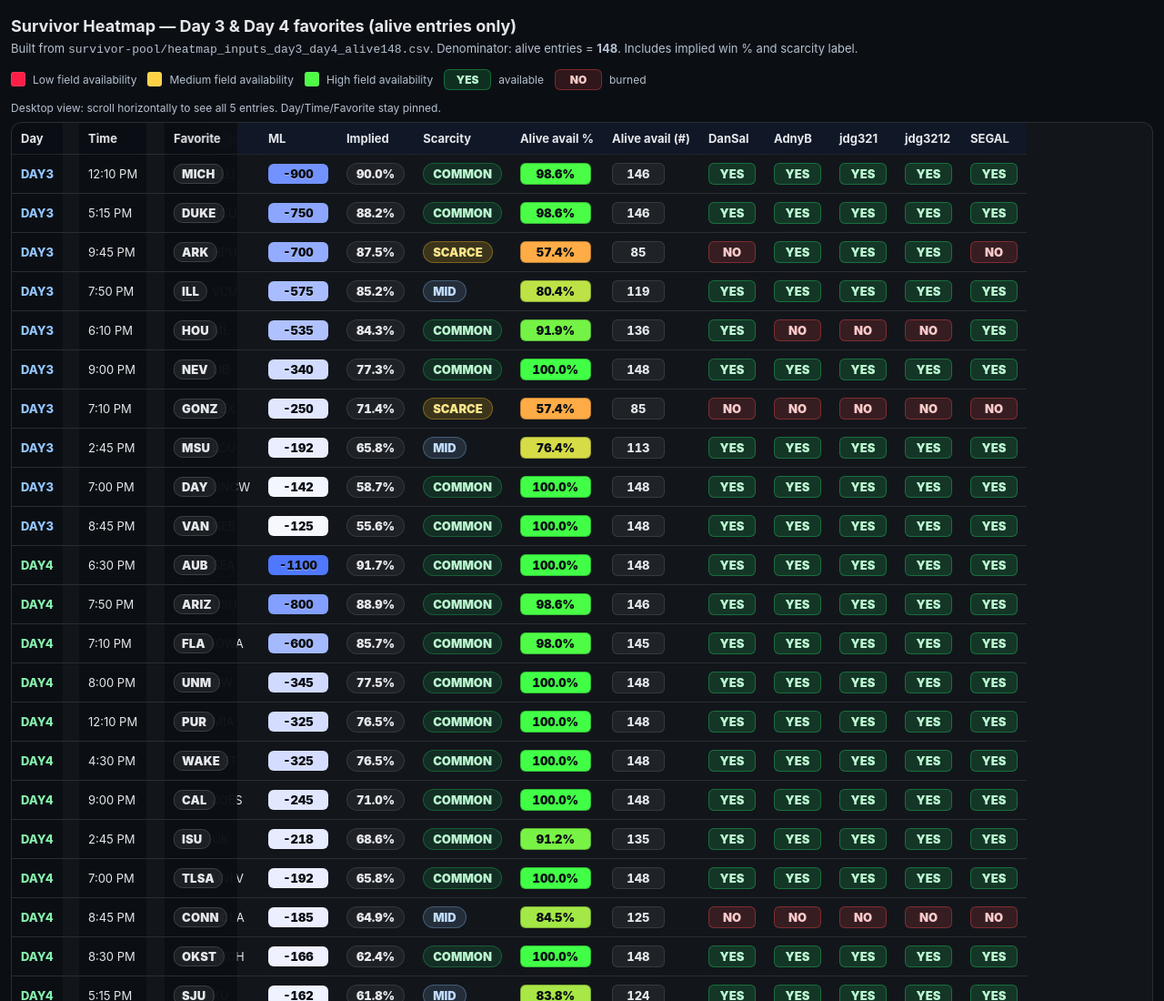
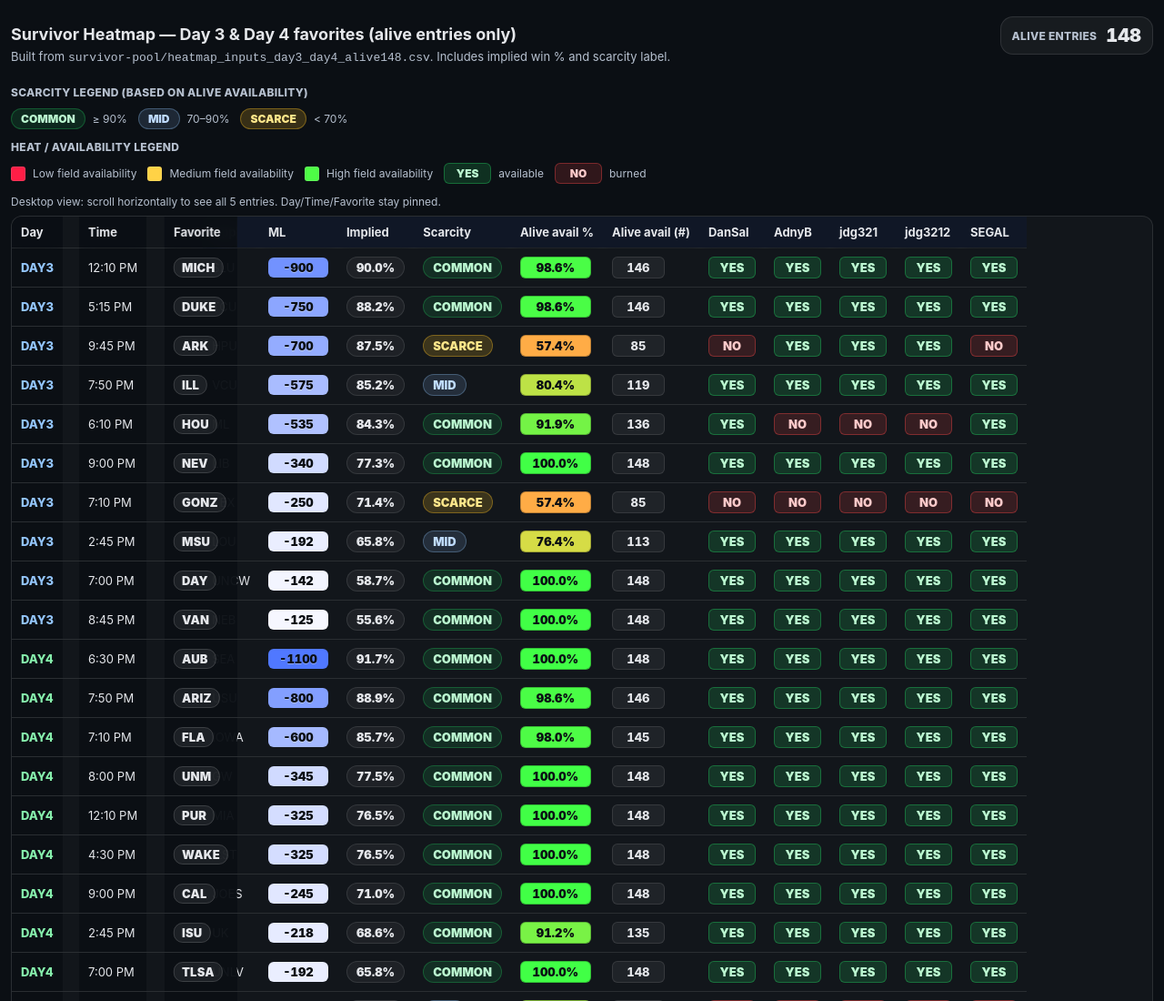
Before and after one commit to greenantony/survivor, a plain HTML site: page index.html in a window 1280 px wide. Shown: the top 1100 px of the page at 91% size. Drawn offline with Linux system fonts and the light colour scheme.

Commit message:
Add files via upload

```diff
--- a/index.html
+++ b/index.html
@@ -9,6 +9,13 @@ h1 { font-size: 18px; margin: 0 0 6px; }
 .legend { display:flex; gap:12px; flex-wrap:wrap; font-size:12px; color:var(--muted); margin: 10px 0 12px; }
 .chip { display:inline-flex; align-items:center; gap:8px; }
 .swatch { width:14px; height:14px; border-radius:3px; border:1px solid var(--grid); }
+
+.hero { display:flex; align-items: baseline; justify-content: space-between; gap: 12px; flex-wrap: wrap; margin-top: 2px; }
+.aliveBig { display:inline-flex; align-items:center; gap:10px; padding: 8px 12px; border-radius: 14px; background: rgba(255,255,255,.05); border: 1px solid var(--grid); }
+.aliveBig .label { font-size: 12px; color: var(--muted); font-weight: 800; letter-spacing: .3px; text-transform: uppercase; }
+.aliveBig .num { font-size: 20px; font-weight: 950; color: var(--text); font-variant-numeric: tabular-nums; }
+
+.legendTitle { font-size: 12px; color: var(--muted); font-weight: 800; letter-spacing: .3px; text-transform: uppercase; margin: 10px 0 6px; }
 
 .badge { font-variant-numeric: tabular-nums; font-weight:900; border-radius:999px; padding: 3px 10px; display:inline-block; border:1px solid var(--grid); }
 .ml { font-variant-numeric: tabular-nums; font-weight: 900; color:#0b0f14; text-shadow: 0 1px 0 rgba(255,255,255,.35); border-radius:6px; padding: 3px 6px; display:inline-block; min-width: 54px; text-align:center; }
@@ -68,8 +75,25 @@ thead th.sticky, thead th.sticky2, thead th.sticky3 { z-index: 5; }
   .favTeam { padding: 2px 6px; }
 }
 </style></head><body><div class="wrap">
-<h1>Survivor Heatmap — Day 3 & Day 4 favorites (alive entries only)</h1>
-<div class="sub">Built from <code>survivor-pool/heatmap_inputs_day3_day4_alive148.csv</code>. Denominator: alive entries = <b>148</b>. Includes implied win % and scarcity label.</div>
+<div class="hero">
+  <div>
+    <h1>Survivor Heatmap — Day 3 & Day 4 favorites (alive entries only)</h1>
+    <div class="sub">Built from <code>survivor-pool/heatmap_inputs_day3_day4_alive148.csv</code>. Includes implied win % and scarcity label.</div>
+  </div>
+  <div class="aliveBig" aria-label="alive entries">
+    <span class="label">Alive entries</span>
+    <span class="num">148</span>
+  </div>
+</div>
+
+<div class="legendTitle">Scarcity legend (based on alive availability)</div>
+<div class="legend">
+  <span class="chip"><span class="badge" style="background:rgba(34,197,94,.14); color:#bbf7d0; border:1px solid rgba(34,197,94,.30)">COMMON</span> ≥ 90%</span>
+  <span class="chip"><span class="badge" style="background:rgba(147,197,253,.14); color:#bfdbfe; border:1px solid rgba(147,197,253,.30)">MID</span> 70–90%</span>
+  <span class="chip"><span class="badge" style="background:rgba(251,191,36,.18); color:#fde68a; border:1px solid rgba(251,191,36,.35)">SCARCE</span> &lt; 70%</span>
+</div>
+
+<div class="legendTitle">Heat / availability legend</div>
 <div class="legend">
   <span class="chip"><span class="swatch" style="background:rgb(255,30,70)"></span> Low field availability</span>
   <span class="chip"><span class="swatch" style="background:rgb(255,210,70)"></span> Medium field availability</span>
```
